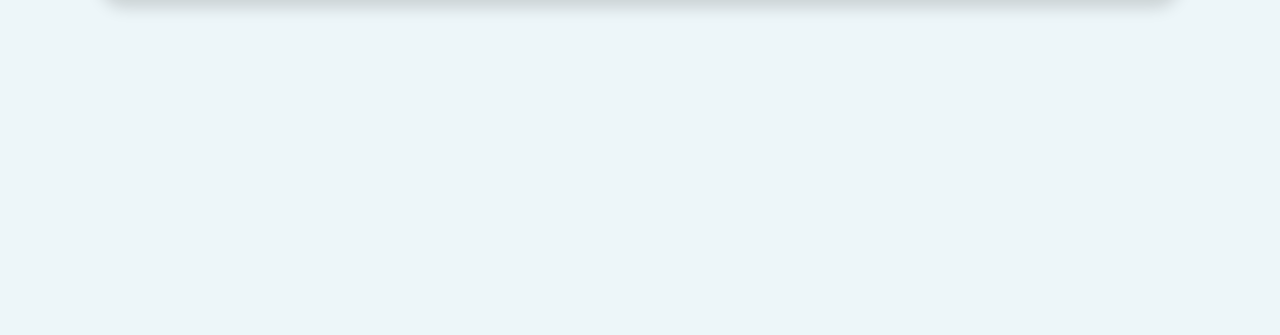
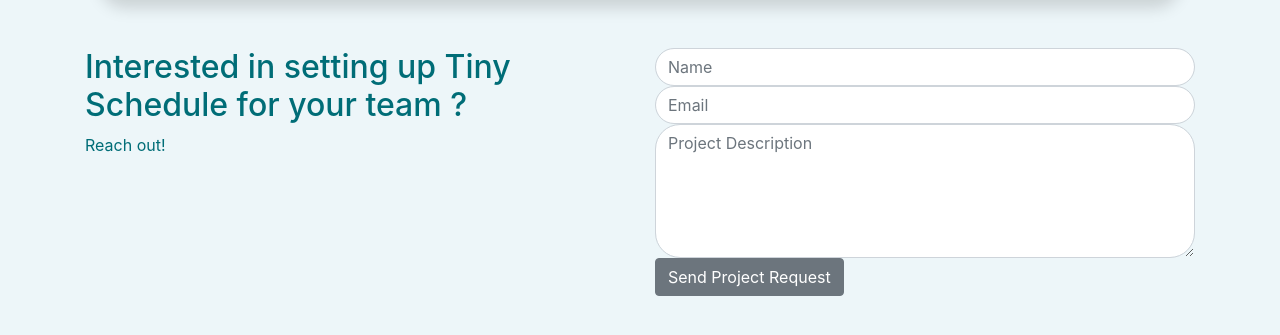
Before and after one commit to owebster/MS3-Tiny_Schedule, a Flask app: page /contact_page in a window 1280 px wide. Shown: the part 87-422 px from the top of the page. Run offline with Flask 2, Linux system fonts and the light colour scheme; some libraries are stand-ins or nearby versions.

Commit message:
add basic email section

```diff
--- a/static/js/main.js
+++ b/static/js/main.js
@@ -12,3 +12,7 @@ $(document).ready(function () {
         }
     });
 });
+
+(function() {
+    emailjs.init("user_iqJAXGFrjNNsx0GoZBdyh");
+    })();
--- a/templates/base.html
+++ b/templates/base.html
@@ -97,6 +97,8 @@
     <script src="https://cdn.jsdelivr.net/npm/bootstrap@4.5.3/dist/js/bootstrap.min.js"
         integrity="sha384-w1Q4orYjBQndcko6MimVbzY0tgp4pWB4lZ7lr30WKz0vr/aWKhXdBNmNb5D92v7s"
         crossorigin="anonymous"></script>
+    <!--emailjs-->
+    <script type="text/javascript" src="https://cdn.jsdelivr.net/npm/emailjs-com@2/dist/email.min.js"></script>
     <!--personal js file-->
     <script src="{{ url_for('static', filename='js/main.js') }}"></script>
     {% block scripts %}
--- a/templates/contact.html
+++ b/templates/contact.html
@@ -2,6 +2,22 @@
 {% block content %}
 
 
+    <div class="container">
+        <div class="row">
+            <div class="col">
+                <h2>Interested in setting up Tiny Schedule for your team ?</h2>
+                <p>Reach out!</p>
+            </div>
+            <div class="col">
+                <form onsubmit="return sendMail(this);">
+                    <input type="text" name="name" class="form-control" id="fullname" placeholder="Name" required/>
+                    <input type="text" name="emailaddress" class="form-control" id="emailaddress" placeholder="Email" required/>
+                    <textarea rows="5" name="projectsummary" class="form-control" id="projectsummary" placeholder="Project Description" required></textarea>
+                    <button type="submit" class="btn btn-secondary center-block">Send Project Request</button>
+                </form>
+            </div>
+        </div>
+    </div>
 
 
 {% endblock %}
```
